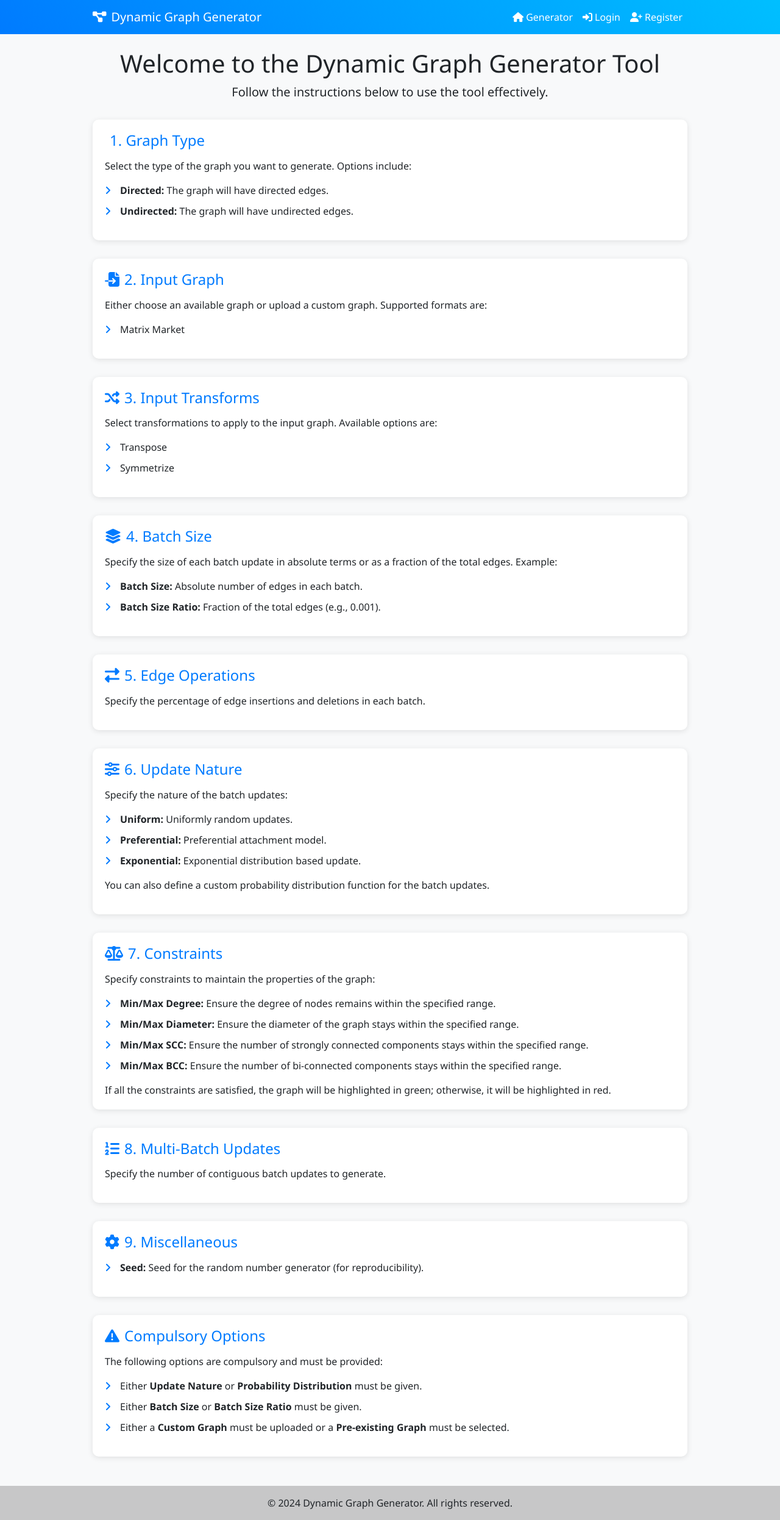
After one commit to Rajendraprasad7/graph-generate-backend, a Django app: page /instructions/ in a window 1280 px wide. The commit adds this page. Shown: the whole page at 61% size. Run offline with Django 3.2, Linux system fonts and the light colour scheme; some libraries are stand-ins or nearby versions.

Commit message:
too many changes

```diff
--- a/django/dynamic_graphs/dynamic_graphs/urls.py
+++ b/django/dynamic_graphs/dynamic_graphs/urls.py
@@ -26,7 +26,7 @@ urlpatterns = [
     path('logout/', views.user_logout, name='logout'),
     path('download/', views.download, name='download'),
     path('properties/', views.properties, name='properties'),
-    path('index/', views.index, name='index'),
+    path('instructions/', views.instructions, name='instructions'),
     path('', views.home, name='home'),
 ]
 
--- a/django/dynamic_graphs/myapp/forms.py
+++ b/django/dynamic_graphs/myapp/forms.py
@@ -7,7 +7,7 @@ class RegisterForm(UserCreationForm):
 
     class Meta:
         model = User
-        fields = ['username', 'email', 'password1', 'password2']
+        fields = ['username', 'email', 'organization', 'password1', 'password2']
 
 class LoginForm(AuthenticationForm):
     username = forms.CharField(widget=forms.TextInput())
--- a/django/dynamic_graphs/myapp/models.py
+++ b/django/dynamic_graphs/myapp/models.py
@@ -2,6 +2,7 @@ from django.db import models
 from django.contrib.auth.models import AbstractUser
 
 class User(AbstractUser):
+    organization = models.CharField(max_length=50)
     email = models.EmailField(unique=True)
 
 class CommandLog(models.Model):
--- /dev/null
+++ b/django/dynamic_graphs/myapp/templates/instructions.html
@@ -0,0 +1,179 @@
+<!DOCTYPE html>
+<html lang="en">
+<head>
+    <meta charset="UTF-8">
+    <meta name="viewport" content="width=device-width, initial-scale=1.0">
+    <title>Dynamic Graph Generator - Instructions</title>
+    <link rel="stylesheet" href="https://cdnjs.cloudflare.com/ajax/libs/bootstrap/5.1.3/css/bootstrap.min.css">
+    <link rel="stylesheet" href="https://cdnjs.cloudflare.com/ajax/libs/font-awesome/6.1.1/css/all.min.css">
+    <style>
+        body {
+            background-color: #f8f9fa;
+            font-family: 'Segoe UI', Tahoma, Geneva, Verdana, sans-serif;
+        }
+        .navbar {
+            background: linear-gradient(45deg, #007bff, #00bfff);
+        }
+        .navbar-brand, .nav-link {
+            color: white !important;
+        }
+        .container {
+            max-width: 1000px;
+        }
+        .instruction-header {
+            margin-bottom: 30px;
+        }
+        .instruction-section {
+            margin-bottom: 30px;
+            background-color: white;
+            border-radius: 10px;
+            padding: 20px;
+            box-shadow: 0 2px 10px rgba(0, 0, 0, 0.1);
+        }
+        .instruction-section h4 {
+            color: #007bff;
+            margin-bottom: 15px;
+        }
+        .instruction-section ul {
+            list-style-type: none;
+            padding-left: 0;
+        }
+        .instruction-section li {
+            margin-bottom: 10px;
+            position: relative;
+            padding-left: 25px;
+        }
+        .instruction-section li::before {
+            content: "\f105";
+            font-family: "Font Awesome 5 Free";
+            font-weight: 900;
+            position: absolute;
+            left: 0;
+            color: #007bff;
+        }
+    </style>
+</head>
+<body>
+    <nav class="navbar navbar-expand-lg navbar-dark mb-4">
+        <div class="container">
+            <a class="navbar-brand" href="/"><i class="fas fa-project-diagram me-2"></i>Dynamic Graph Generator</a>
+            <button class="navbar-toggler" type="button" data-bs-toggle="collapse" data-bs-target="#navbarNav" aria-controls="navbarNav" aria-expanded="false" aria-label="Toggle navigation">
+                <span class="navbar-toggler-icon"></span>
+            </button>
+            <div class="collapse navbar-collapse" id="navbarNav">
+                <ul class="navbar-nav ms-auto">
+                    <li class="nav-item">
+                        <a class="nav-link" href="/"><i class="fas fa-home me-1"></i>Generator</a>
+                    </li>
+                    <li class="nav-item">
+                        <a class="nav-link" href="/login"><i class="fas fa-sign-in-alt me-1"></i>Login</a>
+                    </li>
+                    <li class="nav-item">
+                        <a class="nav-link" href="/register"><i class="fas fa-user-plus me-1"></i>Register</a>
+                    </li>
+                </ul>
+            </div>
+        </div>
+    </nav>
+
+    <div class="container">
+        <div class="instruction-header text-center">
+            <h1>Welcome to the Dynamic Graph Generator Tool</h1>
+            <p class="lead">Follow the instructions below to use the tool effectively.</p>
+        </div>
+
+        <div class="instruction-section">
+            <h4><i class="fas fa-chart-network me-2"></i>1. Graph Type</h4>
+            <p>Select the type of the graph you want to generate. Options include:</p>
+            <ul>
+                <li><strong>Directed:</strong> The graph will have directed edges.</li>
+                <li><strong>Undirected:</strong> The graph will have undirected edges.</li>
+            </ul>
+        </div>
+
+        <div class="instruction-section">
+            <h4><i class="fas fa-file-import me-2"></i>2. Input Graph</h4>
+            <p>Either choose an available graph or upload a custom graph. Supported formats are:</p>
+            <ul>
+                <li>Matrix Market</li>
+            </ul>
+        </div>
+
+        <div class="instruction-section">
+            <h4><i class="fas fa-random me-2"></i>3. Input Transforms</h4>
+            <p>Select transformations to apply to the input graph. Available options are:</p>
+            <ul>
+                <li>Transpose</li>
+                <li>Symmetrize</li>
+            </ul>
+        </div>
+
+        <div class="instruction-section">
+            <h4><i class="fas fa-layer-group me-2"></i>4. Batch Size</h4>
+            <p>Specify the size of each batch update in absolute terms or as a fraction of the total edges. Example:</p>
+            <ul>
+                <li><strong>Batch Size:</strong> Absolute number of edges in each batch.</li>
+                <li><strong>Batch Size Ratio:</strong> Fraction of the total edges (e.g., 0.001).</li>
+            </ul>
+        </div>
+
+        <div class="instruction-section">
+            <h4><i class="fas fa-exchange-alt me-2"></i>5. Edge Operations</h4>
+            <p>Specify the percentage of edge insertions and deletions in each batch.</p>
+        </div>
+
+        <div class="instruction-section">
+            <h4><i class="fas fa-sliders-h me-2"></i>6. Update Nature</h4>
+            <p>Specify the nature of the batch updates:</p>
+            <ul>
+                <li><strong>Uniform:</strong> Uniformly random updates.</li>
+                <li><strong>Preferential:</strong> Preferential attachment model.</li>
+                <li><strong>Exponential:</strong> Exponential distribution based update.</li>
+            </ul>
+            <p>You can also define a custom probability distribution function for the batch updates.</p>
+        </div>
+
+        <div class="instruction-section">
+            <h4><i class="fas fa-balance-scale me-2"></i>7. Constraints</h4>
+            <p>Specify constraints to maintain the properties of the graph:</p>
+            <ul>
+                <li><strong>Min/Max Degree:</strong> Ensure the degree of nodes remains within the specified range.</li>
+                <li><strong>Min/Max Diameter:</strong> Ensure the diameter of the graph stays within the specified range.</li>
+                <li><strong>Min/Max SCC:</strong> Ensure the number of strongly connected components stays within the specified range.</li>
+                <li><strong>Min/Max BCC:</strong> Ensure the number of bi-connected components stays within the specified range.</li>
+            </ul>
+            If all the constraints are satisfied, the graph will be highlighted in green; otherwise, it will be highlighted in red.
+        </div>
+
+        <div class="instruction-section">
+            <h4><i class="fas fa-list-ol me-2"></i>8. Multi-Batch Updates</h4>
+            <p>Specify the number of contiguous batch updates to generate.</p>
+        </div>
+
+        <div class="instruction-section">
+            <h4><i class="fas fa-cog me-2"></i>9. Miscellaneous</h4>
+            <ul>
+                <li><strong>Seed:</strong> Seed for the random number generator (for reproducibility).</li>
+            </ul>
+        </div>
+
+        <div class="instruction-section">
+            <h4><i class="fas fa-exclamation-triangle me-2"></i>Compulsory Options</h4>
+            <p>The following options are compulsory and must be provided:</p>
+            <ul>
+                <li>Either <strong>Update Nature</strong> or <strong>Probability Distribution</strong> must be given.</li>
+                <li>Either <strong>Batch Size</strong> or <strong>Batch Size Ratio</strong> must be given.</li>
+                <li>Either a <strong>Custom Graph</strong> must be uploaded or a <strong>Pre-existing Graph</strong> must be selected.</li>
+            </ul>
+        </div>
+    </div>
+
+    <footer class="bg-light text-center text-lg-start mt-5">
+        <div class="text-center p-3" style="background-color: rgba(0, 0, 0, 0.2);">
+            © 2024 Dynamic Graph Generator. All rights reserved.
+        </div>
+    </footer>
+
+    <script src="https://cdnjs.cloudflare.com/ajax/libs/bootstrap/5.1.3/js/bootstrap.bundle.min.js"></script>
+</body>
+</html>
--- a/django/dynamic_graphs/myapp/templates/register.html
+++ b/django/dynamic_graphs/myapp/templates/register.html
@@ -72,6 +72,12 @@
                 </div>
             </div>
             <div class="form-group row">
+                <label for="{{ form.password1.id_for_organization }}" class="col-sm-4 col-form-label form-label">{{ form.organization.label }}</label>
+                <div class="col-sm-8">
+                    {{ form.organization }}
+                </div>
+            </div>
+            <div class="form-group row">
                 <label for="{{ form.password1.id_for_label }}" class="col-sm-4 col-form-label form-label">{{ form.password1.label }}</label>
                 <div class="col-sm-8">
                     {{ form.password1 }}
--- a/django/dynamic_graphs/myapp/views.py
+++ b/django/dynamic_graphs/myapp/views.py
@@ -42,32 +42,25 @@ def home(request):
     graph_files = os.listdir(graphs_directory)
     context = {'graph_files': graph_files}
     if request.method == 'POST':
-        update_nature = request.POST['update-nature']
-        batch_size = request.POST['batch-size']
-        batch_size_ratio = request.POST['batch-size-ratio']
-        edge_insertions = request.POST['edge-insertions']
-        edge_deletions = request.POST['edge-deletions']
-        allow_duplicate_edges = 'checked' if 'allow-duplicate-edges' in request.POST else 'unchecked'
-        # vertex_insertions = request.POST['vertex-insertions']
-        # vertex_deletions = request.POST['vertex-deletions']
-        vertex_growth_rate = request.POST['vertex-growth-rate']
-        allow_duplicate_vertices = 'checked' if 'allow-duplicate-vertices' in request.POST else 'unchecked'
-        min_degree = request.POST['min-degree']
-        max_degree = request.POST['max-degree']
-        min_diameter = request.POST['min-diameter']
-        max_diameter = request.POST['max-diameter']
-        min_scc = request.POST['min-scc']
-        max_scc = request.POST['max-scc']
-        preserve_degree_distribution = 'checked' if 'preserve-degree-distribution' in request.POST else 'unchecked'
-        preserve_communities = 'checked' if 'preserve-communities' in request.POST else 'unchecked'
-        multi_batch = request.POST['multi-batch']
-        seed = request.POST['seed']
-        output_format = request.POST['output-format']
-        input_format = request.POST['input-format']
-        input_transform = request.POST['input-transform']
-        probability_distribution = '"' + request.POST['probability-distribution'] + '"'
-        input_file_name = request.POST['graph-file']
-        graph_type = request.POST['graph-type']
+        update_nature = request.POST.get('update-nature', '')
+        batch_size = request.POST.get('batch-size', '')
+        batch_size_ratio = request.POST.get('batch-size-ratio', '')
+        edge_insertions = request.POST.get('edge-insertions', '')
+        edge_deletions = request.POST.get('edge-deletions', '')
+        min_degree = request.POST.get('min-degree', '')
+        max_degree = request.POST.get('max-degree', '')
+        min_diameter = request.POST.get('min-diameter', '')
+        max_diameter = request.POST.get('max-diameter', '')
+        min_scc = request.POST.get('min-scc', '')
+        max_scc = request.POST.get('max-scc', '')
+        multi_batch = request.POST.get('multi-batch', '')
+        seed = request.POST.get('seed', '')
+        output_format = request.POST.get('output-format', '')
+        input_format = request.POST.get('input-format', '')
+        input_transform = request.POST.get('input-transform', '')
+        probability_distribution = '"' + request.POST.get('probability-distribution', '') + '"'
+        input_file_name = request.POST.get('graph-file', '')
+        graph_type = request.POST.get('graph-type', '')
 
         properties_directory = os.path.join(settings.MEDIA_ROOT, 'properties')
         if os.path.exists(properties_directory):
@@ -115,9 +108,6 @@ def home(request):
             '--batch-size-ratio', batch_size_ratio,
             '--edge-insertions', edge_insertions,
             '--edge-deletions', edge_deletions,
-            # '--vertex-insertions', vertex_insertions,
-            # '--vertex-deletions', vertex_deletions,
-            '--vertex-growth-rate', vertex_growth_rate,
             '--min-degree', min_degree,
             '--max-degree', max_degree,
             '--min-diameter', min_diameter,
@@ -144,14 +134,8 @@ def home(request):
                 clean_args.append(args[i])
                 clean_args.append(args[i + 1])
 
-        if allow_duplicate_edges == 'checked':
-            clean_args.append('--allow-duplicate-edges')
-        if allow_duplicate_vertices == 'checked':
-            clean_args.append('--allow-duplicate-vertices')
-        if preserve_degree_distribution == 'checked':
-            clean_args.append('--preserve-degree-distribution')
-        if preserve_communities == 'checked':
-            clean_args.append('--preserve-communities')
+        # Store graph_type in the session
+        request.session['graph_type'] = graph_type
 
         command = " ".join(clean_args)
         print("command: ", command)
@@ -195,12 +179,12 @@ def properties(request):
 
         # Add image path to graph properties
         graph_properties['adjacency_matrix_image'] = os.path.join(settings.MEDIA_URL, 'adjacency_matrices', img_filename)
-
+        graph_properties["KLD"] = max(graph_properties.get('KLD', 0), 0)
         # Add SVD statistics image path to graph properties
         svd_filename = f"svd_statistics_{file.name.split(os.sep)[-1].split('_')[-1]}.png"
         graph_properties['svd_statistics'] = os.path.join(settings.MEDIA_URL, 'properties/svd', svd_filename)
         graphs.append([int(file.name.split(os.sep)[-1].split('_')[-1]), graph_properties])
-    context = {'graphs': sorted(graphs)}
+    context = {'graphs': sorted(graphs), 'graph_type': request.session['graph_type']}
     return render(request, 'properties.html', context)
 
 @login_required
@@ -243,5 +227,5 @@ def user_logout(request):
     logout(request)
     return redirect('login')
 
-def index(request):
-    return render(request, 'index.html')
+def instructions(request):
+    return render(request, 'instructions.html')
```
Also changed, not shown: django/dynamic_graphs/myapp/templates/home.html (+109 -61 lines), django/dynamic_graphs/myapp/templates/index.html (deleted, +0 -158 lines), django/dynamic_graphs/myapp/templates/properties.html (+14 -5 lines), django/dynamic_graphs/db.sqlite3, django/dynamic_graphs/myapp/migrations/0002_user_organization.py (added), 1 other file.
